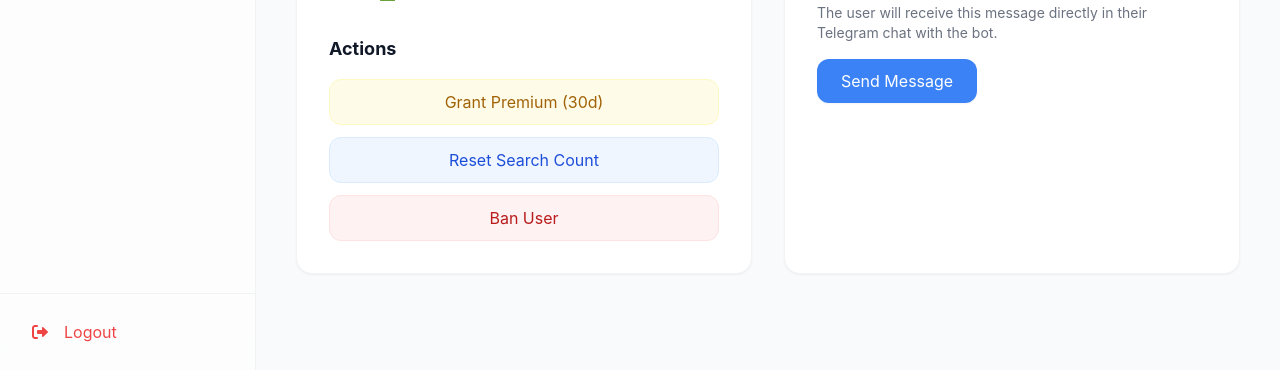
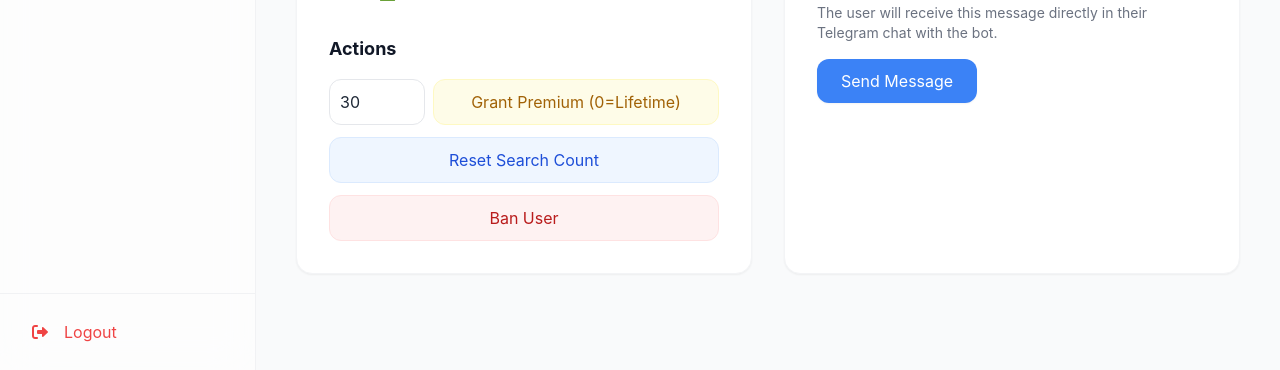
Before and after one commit to protoppertg/Best-telegram-file-share-bot, a FastAPI app: template app/templates/user_profile.html in a window 1280 px wide. Shown: the part 430-800 px from the top of the page. Run offline with FastAPI, Linux system fonts and the light colour scheme; the template is opened without the code that fills it: most values are stand-ins (such as "Sample title", 1, 10 or a date in 2020); parts of the project's set-up code (start-up, migrations or seed data) failed here and were passed over; some libraries are stand-ins or nearby versions.

Commit message:
Update user_profile.html

```diff
--- a/app/templates/user_profile.html
+++ b/app/templates/user_profile.html
@@ -39,8 +39,9 @@
                 <button type="submit" class="w-full bg-yellow-50 text-yellow-700 px-4 py-2.5 rounded-xl hover:bg-yellow-100 transition border border-yellow-100">Revoke Premium</button>
             </form>
             {% else %}
-            <form method="POST" action="/admin/users/{{ u.telegram_id }}/grant_premium">
-                <button type="submit" class="w-full bg-yellow-50 text-yellow-700 px-4 py-2.5 rounded-xl hover:bg-yellow-100 transition border border-yellow-100">Grant Premium (30d)</button>
+            <form method="POST" action="/admin/users/{{ u.telegram_id }}/grant_premium" class="flex space-x-2">
+                <input type="number" name="days" value="30" class="w-24 border border-gray-200 p-2.5 rounded-xl focus:outline-none focus:ring-2 focus:ring-blue-500 transition" min="0" max="36500" placeholder="Days">
+                <button type="submit" class="flex-1 bg-yellow-50 text-yellow-700 px-4 py-2.5 rounded-xl hover:bg-yellow-100 transition border border-yellow-100">Grant Premium (0=Lifetime)</button>
             </form>
             {% endif %}
 
```
